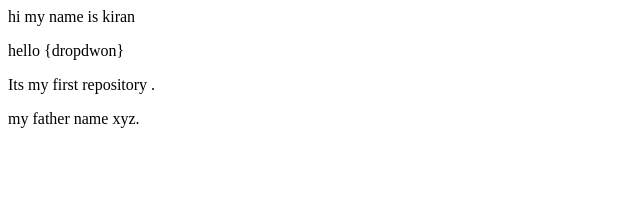
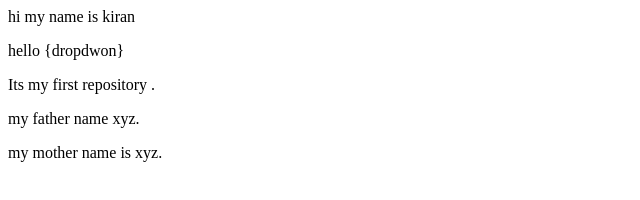
Before and after one commit to Kirankadetti/localrepo, a plain HTML site: page index.html in a window 1280 px wide. Shown: the whole page, without its empty margins (0-640 px from the left). Drawn offline with Linux system fonts and the light colour scheme.

Commit message:
updatefeature2

```diff
--- a/index.html
+++ b/index.html
@@ -2,3 +2,4 @@
 <p>hello {dropdwon} </p>
 <p>Its my first repository . </p>
 <p>my father name xyz.</p>
+<p>my mother name is xyz.</p>
```
